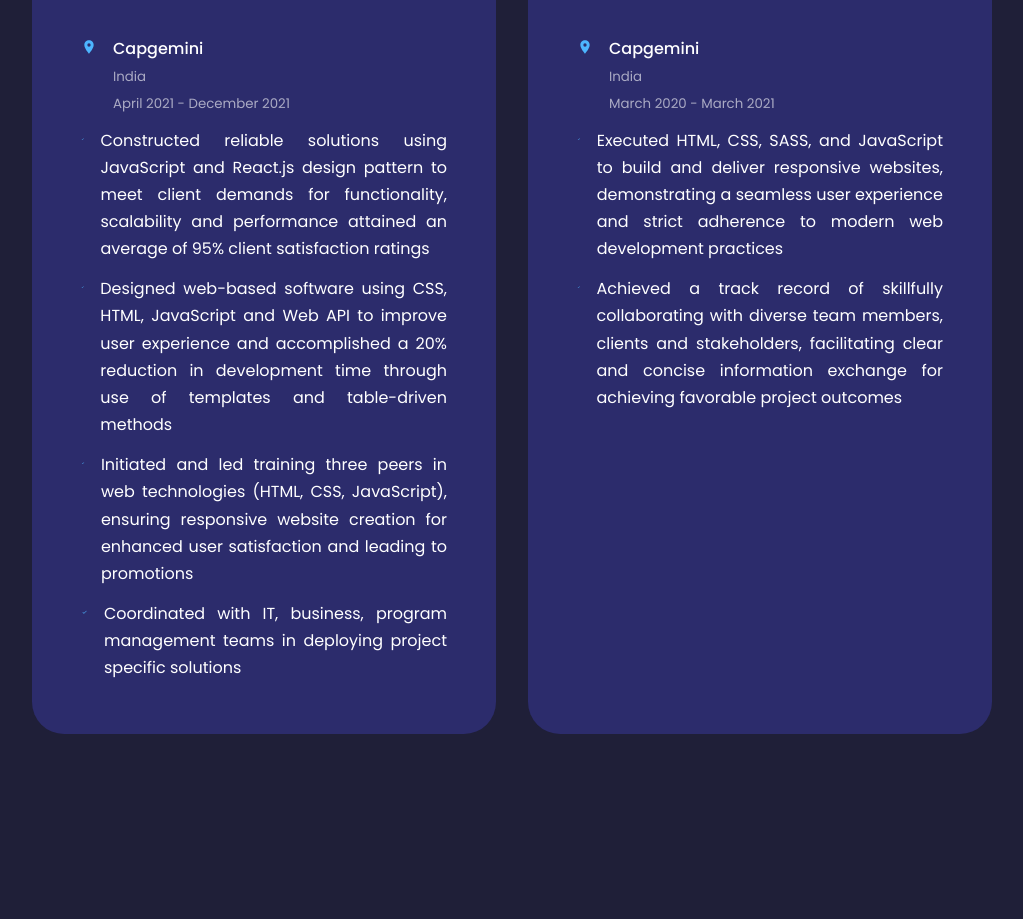
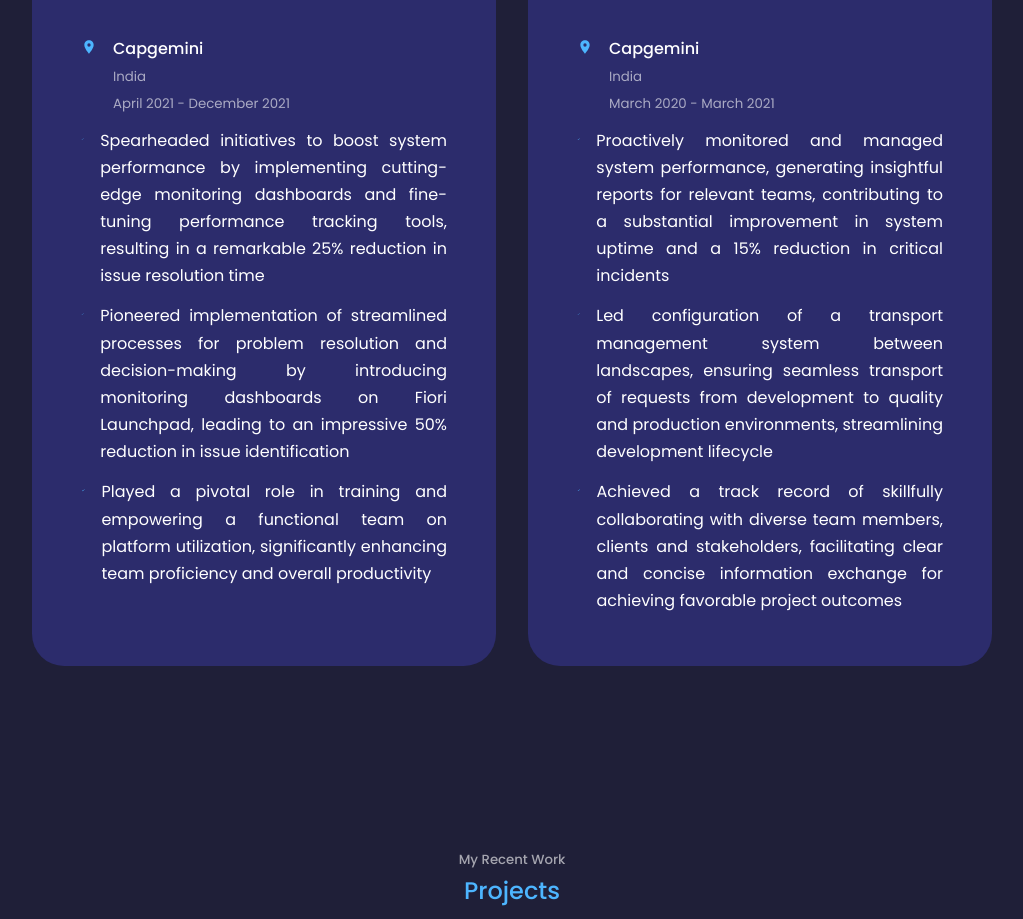
Before and after one commit to saisrujanpenta/Personal-Portfolio, a React (Create React App) app: page / in a window 1280 px wide. Shown: the part 3810-4729 px from the top of the page, without its empty margins (128-1151 px from the left). Built offline with nearby package versions, Linux system fonts and the light colour scheme.

Commit message:
updated resume and experience section

```diff
--- a/src/components/experience/Experience.jsx
+++ b/src/components/experience/Experience.jsx
@@ -26,17 +26,17 @@
             <ul className='experience_details-content'>
               <li>
                 <BiCheck className='experience_details-icon' />
-                <p>Constructed reliable solutions using JavaScript and React.js design pattern to meet client demands for functionality, scalability and performance attained an average of 95% client satisfaction ratings</p>
+                <p>Spearheaded initiatives to boost system performance by implementing cutting-edge monitoring dashboards and fine-tuning performance tracking tools, resulting in a remarkable 25% reduction in issue resolution time</p>
               </li>
               <li><BiCheck className='experience_details-icon' />
-                <p>Designed web-based software using CSS, HTML, JavaScript and Web API to improve user experience and accomplished a 20% reduction in development time through use of templates and table-driven methods</p>
+                <p>Pioneered implementation of streamlined processes for problem resolution and decision-making by introducing monitoring dashboards on Fiori Launchpad, leading to an impressive 50% reduction in issue identification</p>
               </li>
               <li><BiCheck className='experience_details-icon' />
-                <p>Initiated and led training three peers in web technologies (HTML, CSS, JavaScript), ensuring responsive website creation for enhanced user satisfaction and leading to promotions</p>
+                <p>Played a pivotal role in training and empowering a functional team on platform utilization, significantly enhancing team proficiency and overall productivity</p>
               </li>
-              <li><BiCheck className='experience_details-icon' />
-                <p>Coordinated with IT, business, program management teams in deploying project specific solutions</p>
-              </li>
+              {/* <li><BiCheck className='experience_details-icon' />
+                <p>Designed web-based software using CSS, HTML, JavaScript and Web API to improve user experience and accomplished a 20% reduction in development time through use of templates and table-driven methods</p>
+              </li> */}
             </ul>
           </div>
         </div>
@@ -55,11 +55,17 @@
 
             <ul className='experience_details-content'>
               <li><BiCheck className='experience_details-icon2' />
-                <p>Executed HTML, CSS, SASS, and JavaScript to build and deliver responsive websites, demonstrating a seamless user experience and strict adherence to modern web development practices</p>
+                <p>Proactively monitored and managed system performance, generating insightful reports for relevant teams, contributing to a substantial improvement in system uptime and a 15% reduction in critical incidents</p>
+              </li>
+              <li><BiCheck className='experience_details-icon2' />
+                <p>Led configuration of a transport management system between landscapes, ensuring seamless transport of requests from development to quality and production environments, streamlining development lifecycle</p>
               </li>
               <li><BiCheck className='experience_details-icon2' />
                 <p>Achieved a track record of skillfully collaborating with diverse team members, clients and stakeholders, facilitating clear and concise information exchange for achieving favorable project outcomes</p>
               </li>
+              {/* <li><BiCheck className='experience_details-icon2' />
+                <p>Developed and maintained multiple responsive web applications using React, incorporating Material-UI for interactive user interfaces, resulting in a 20% increase in user engagement</p>
+              </li> */}
               {/* <li><BiCheck className='experience_details-icon2' />
                 <p>Established and verified Remote Function Call connections between systems to facilitate communication and data exchange</p>
               </li> */}
```
Also changed, not shown: 1 other file (tests, documents, lock files or other folders).
